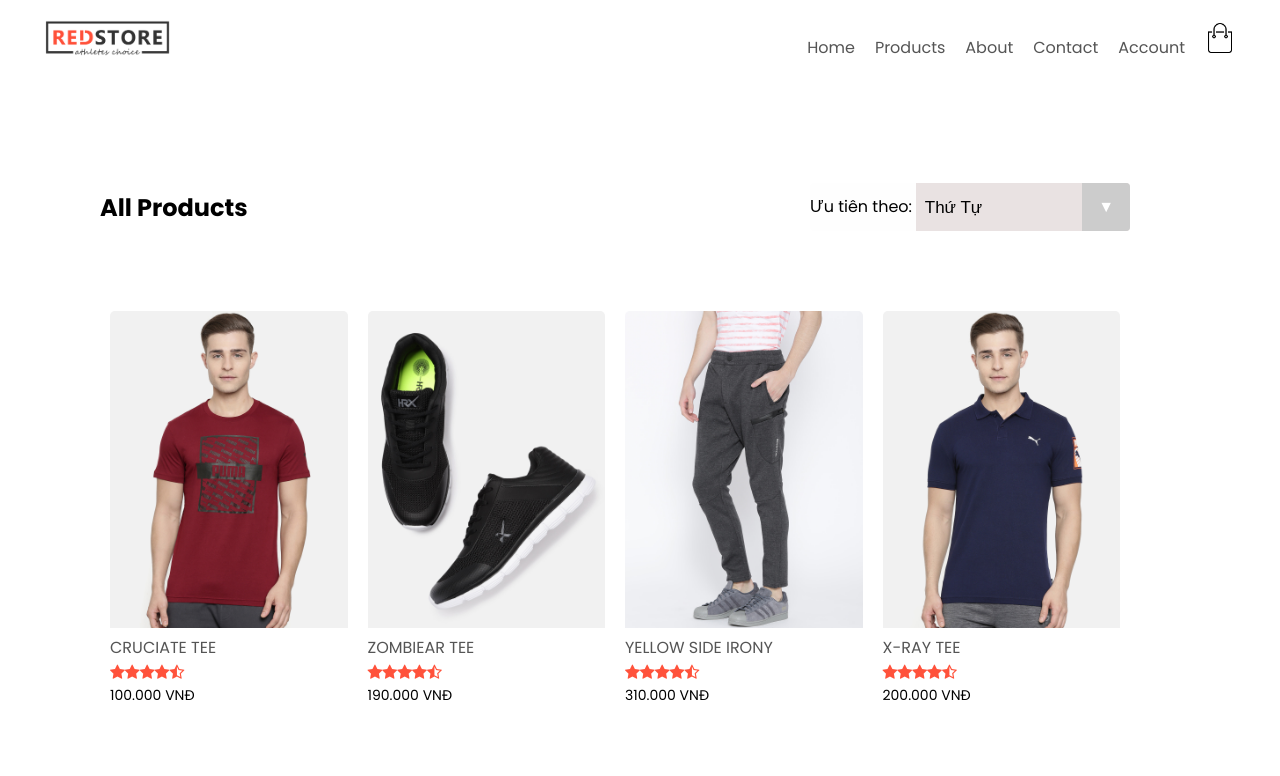
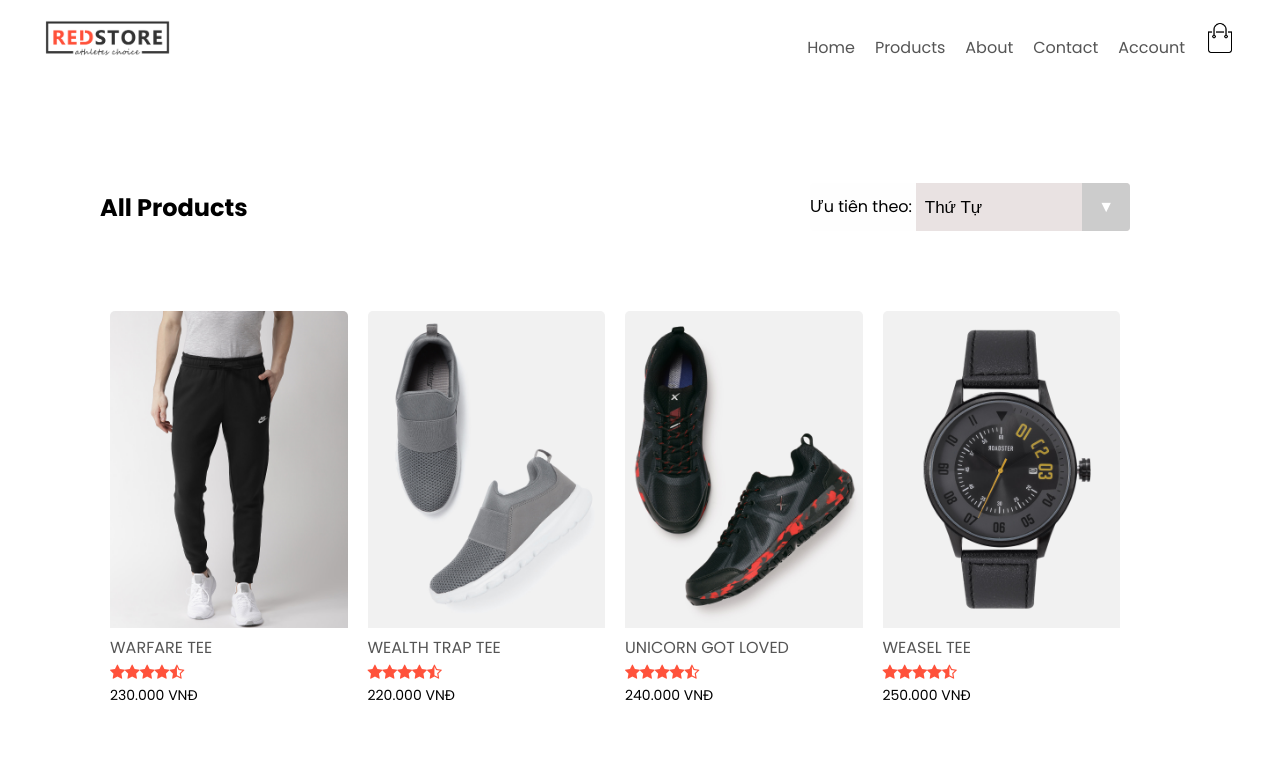
Before and after one commit to PHUONGNAM011000/-Sports-Clothing-Store-With-React, a React (Create React App) app: page /product in a window 1280 px wide. Shown: the top 776 px of the page. Built offline with nearby package versions, Linux system fonts and the light colour scheme.

Commit message:
commit 2 days 3

```diff
--- a/src/components/ShowProduct.js
+++ b/src/components/ShowProduct.js
@@ -106,7 +106,7 @@ const ShowProduct = () => {
       const sorted =
         type === 'priceDecrease' || type === 'nameDecrease'
           ? [...products].sort((a, b) => b[sortProperty] - a[sortProperty])
-          : [...products].sort((a, b) => a[sortProperty] - b[sortProperty]);
+          : [...products].sort((a, b) => b[sortProperty] - a[sortProperty]).reverse();
 
       setData(sorted);
     };
@@ -115,7 +115,7 @@ const ShowProduct = () => {
   }, [sortType]);
 
   return (
-    <>
+    <div id="show-product">
       <NavBar />
 
       {/* product */}
@@ -130,10 +130,10 @@ const ShowProduct = () => {
                 onChange={(e) => setSortType(e.target.value)}
               >
                 <option disabled>Thứ Tự</option>
+                <option value="priceIncrease">Giá tăng dần</option>
                 <option value="priceDecrease">Giá giảm dần</option>
+                <option value="nameIncrease">Tên A-Z</option>
                 <option value="nameDecrease">Tên Z-A</option>
-                <option value="priceIncrease">Giá tăng dần</option>
-                <option value="nameIncrease">Tên A-Z</option>
               </select>
             </div>
           </div>
@@ -157,7 +157,7 @@ const ShowProduct = () => {
       </div>
 
       <Footer />
-    </>
+    </div>
   );
 };
 
```
